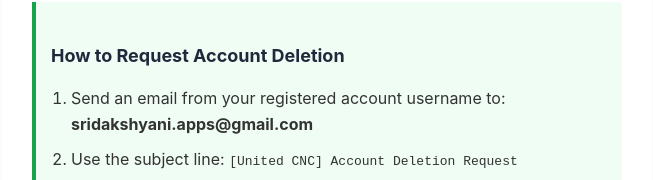
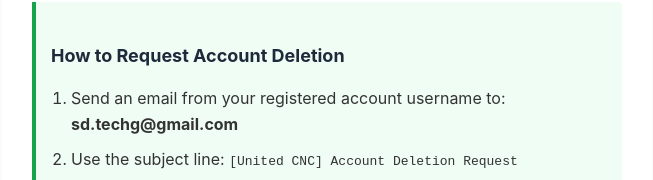
Before and after one commit to chakrik0565/privacy-policy, a plain HTML site: page delete-account.html in a window 1280 px wide. Shown: the part 247-427 px from the top of the page, without its empty margins (313-966 px from the left). Drawn offline with Linux system fonts and the light colour scheme.

Commit message:
Update email address for account deletion requests

```diff
--- a/delete-account.html
+++ b/delete-account.html
@@ -28,11 +28,11 @@
     <div class="steps">
         <h2>How to Request Account Deletion</h2>
         <ol>
-            <li>Send an email from your registered account username to: <strong>sridakshyani.apps@gmail.com</strong></li>
+            <li>Send an email from your registered account username to: <strong>sd.techg@gmail.com</strong></li>
             <li>Use the subject line: <code>[United CNC] Account Deletion Request</code></li>
             <li>In the body of the email, state your full name and confirm your registered email identifier.</li>
         </ol>
-        <a href="mailto:sridakshyani.apps@gmail.com?subject=[United CNC] Account Deletion Request" class="btn-submit">Launch Deletion Email</a>
+        <a href="mailto:sd.techg@gmail.com?subject=[United CNC] Account Deletion Request" class="btn-submit">Launch Deletion Email</a>
     </div>
 
     <h2>Data Handling, Deletion & Retention Policy</h2>
```
